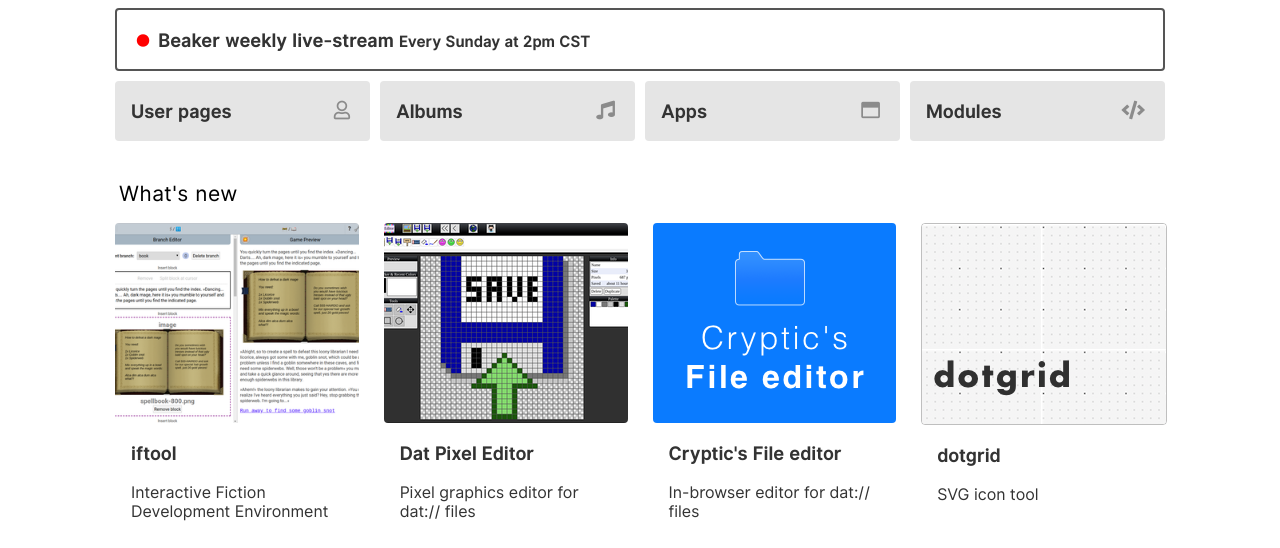
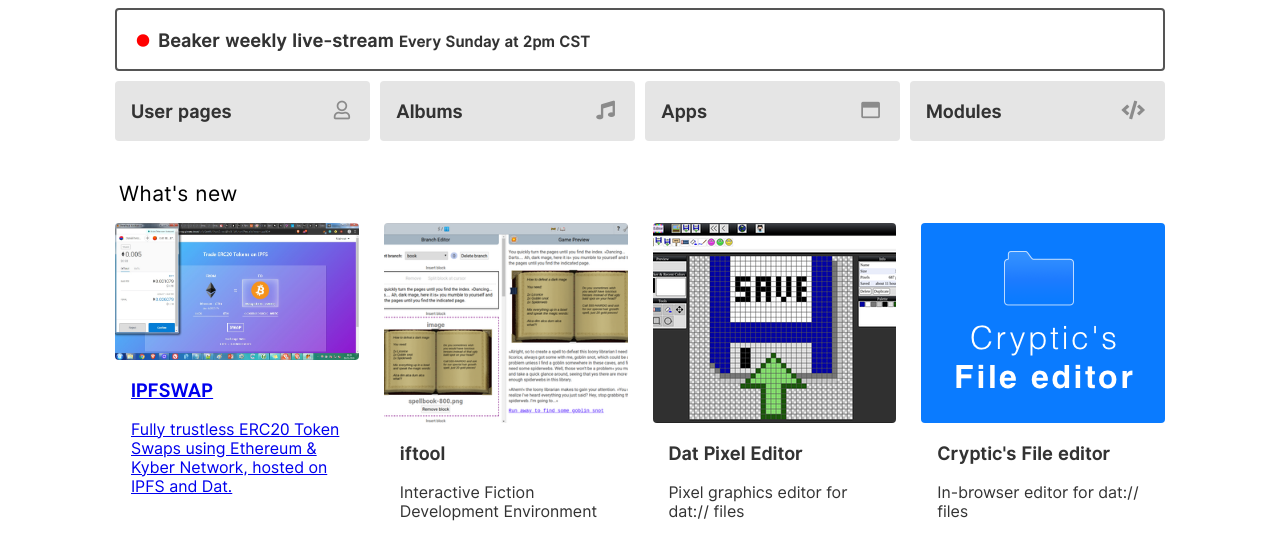
Before and after one commit to beakerbrowser/explore, a plain HTML site: page index.html in a window 1280 px wide. Shown: the part 404-952 px from the top of the page. Drawn offline with Linux system fonts and the light colour scheme.

Commit message:
Add IPFSWAP

```diff
--- a/index.html
+++ b/index.html
@@ -91,6 +91,15 @@
         </div>
         <h2 class="heading">What's new</h2>
         <div class="entries space2x">
+          <a class="entry-content" href="dat://swap.hashbase.io/" target="_blank">
+            <div class="entry-content" data-label="app">
+              <img class="entry-img" src="/images/ipfswap.jpg">
+              <div class="entry-desc">
+                <h3 class="entry-title">IPFSWAP</h3>
+                <p class="entry-description">Fully trustless ERC20 Token Swaps using Ethereum & Kyber Network, hosted on IPFS and Dat.</p>
+              </div>
+            </div>
+          </a>
           <a class="entry bigfixheight stretch" href="dat://iftool.hashbase.io/" target="_blank">
             <div class="entry-content" data-label="app">
               <img class="entry-img" src="/images/iftool.png">
@@ -643,6 +652,15 @@
               </div>
             </div>
           </a>
+          <a class="entry bigfixheight stretch" href="dat://swap.hashbase.io/" target="_blank">
+            <div class="entry-content" data-label="app">
+              <img class="entry-img" src="/images/ipfswap.jpg">
+              <div class="entry-desc">
+                <h3 class="entry-title">IPFSWAP</h3>
+                <p class="entry-description">Fully trustless ERC20 Token Swaps using Ethereum & Kyber Network, hosted on IPFS and Dat.</p>
+              </div>
+            </div>
+          </a>
           <a class="entry adder" href="https://github.com/beakerbrowser/explore/blob/master/add.md" target="_blank">
             <div class="entry-content">
               <div class="entry-desc">
```
